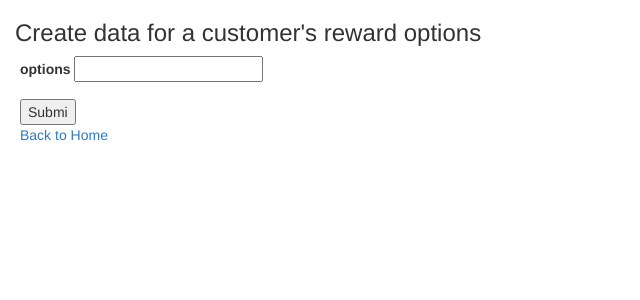
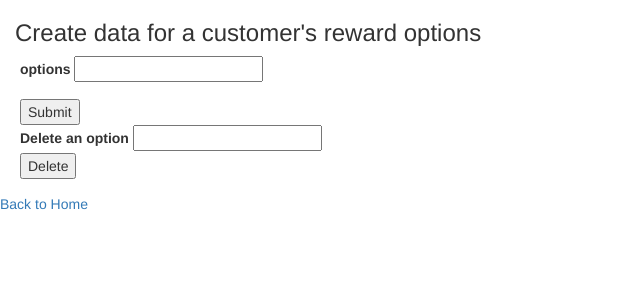
Before and after one commit to yevgeniychaplygin3/cs340, a Flask app: template templates/customers_rewards.html in a window 1280 px wide. Shown: the top 300 px of the page, without its empty margins (0-640 px from the left). Run offline with Flask 2, Linux system fonts and the light colour scheme; the template is opened without the code that fills it, so the values that code supplies are empty; parts of the project's set-up code (start-up, migrations or seed data) failed here and were passed over; some libraries are stand-ins or nearby versions.

Commit message:
Added delete option

```diff
--- a/templates/customers_rewards.html
+++ b/templates/customers_rewards.html
@@ -7,17 +7,25 @@ Customers-Rewards Page
 {% block container %}
     <h3 style="margin-left:15px;">Create data for a customer's reward options</h3>
 
-    <form action="{{ url_for('customers_rewards_results') }}" method="POST" style="margin-left:20px;">
+    <form action="{{ url_for('customers_rewards') }}" method="POST" style="margin-left:20px;">
         <div id="customers-rewards">
             <div class="form-group">
                 <label>options</label>
                 <input name="options">
             </div>
             <div>
-            <button>Submi</button>
+                <button>Submit</button>
             </div>
         </div>
+    </form>
+    <form action="" style="margin-left:20px;">
+        <div class="form-group">
+            <label>Delete an option</label>
+            <input name="deleteoption">
+            <br>
+            <button>Delete</button>
+        </div>
+    </form>
     <a href="/">Back to Home</a>
 
-    </form>
 {% endblock %}
```
Lines whose indentation alone changed are shown as unchanged.
